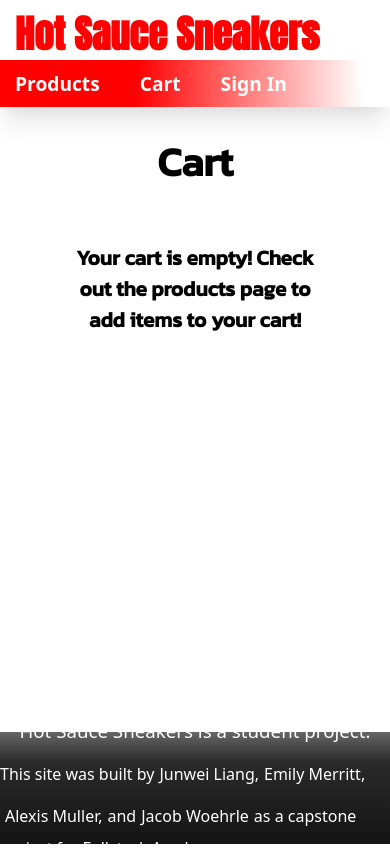
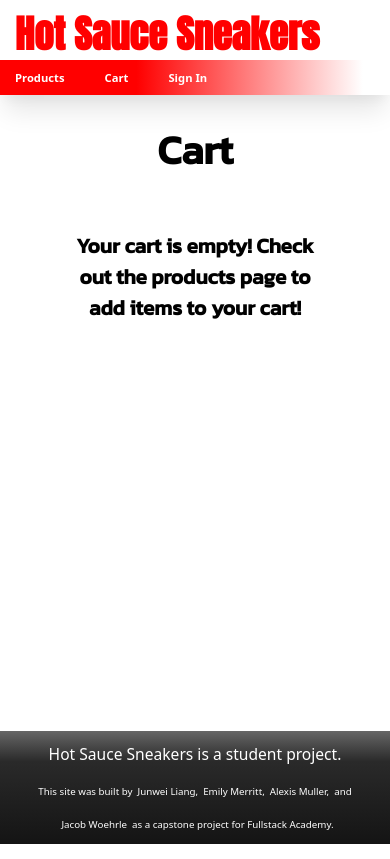
Before and after one commit to Cakej7/Hot_Sauce_Sneakers-Frontend, a React (Create React App) app: page /cart in a window 390 px wide. Built offline with nearby package versions, Linux system fonts and the light colour scheme.

Commit message:
added flex to header and footer

```diff
--- a/public/style.css
+++ b/public/style.css
@@ -118,11 +118,17 @@ button:active {
     color: #ffffff;
     font-weight: 400;
     padding-bottom: 10px;
+    margin-right: 20px;
+    margin-left: 20px;
+    text-align: center;
 }
 
 #footer p {
     color: #ffffff;
     font-weight: 200;
+    margin-right: 20px;
+    margin-left: 20px;
+    text-align: center;
 }
 
 .footerLinks {
@@ -140,3 +146,40 @@ button:active {
     margin-right: -10px;
     margin-left: -10px;
 }
+
+@media (max-width: 940px) {
+    #footer p {
+        font-size: 15px;
+    }
+}
+
+@media (max-width: 595px) {
+    #footer {
+        height: 24vw;
+    }
+    #footer h3 {
+        font-size: 4vw;
+    }
+
+    #footer p {
+        font-size: 2.5vw;
+        margin-bottom: -10px;
+    }
+    #nav-bar {
+        font-size: 2.4vw;
+    }
+
+}
+
+@media (max-width: 460px) {
+    #footer {
+        height: 29vw;
+    }
+}
+
+@media (max-width: 350px) {
+    #header h1 {
+        font-size: 10vw;
+    }
+
+}
--- a/src/App.js
+++ b/src/App.js
@@ -12,7 +12,7 @@ import {
   CreateNewProductForm,
   Orders,
   AdminProducts,
-  AdminUsers,
+  AdminUsers
 } from "./components";
 
 const App = () => {
@@ -30,8 +30,6 @@ const App = () => {
           <Route index element={<Products products={products} setProducts={setProducts}/>} />
 
           <Route path='/products' element={<Products products={products} setProducts={setProducts} />} />
-
-
 
           <Route
             path="/products/:productId"
@@ -75,7 +73,6 @@ const App = () => {
             element={<Cart token={token} cart={cart} setCart={setCart} />}
           />
 
-
           <Route path='/checkout' element={<CheckOut token={token} cart={cart} setCart={setCart}/>} />
 
           <Route path="/orders" element={<Orders />} />
```
